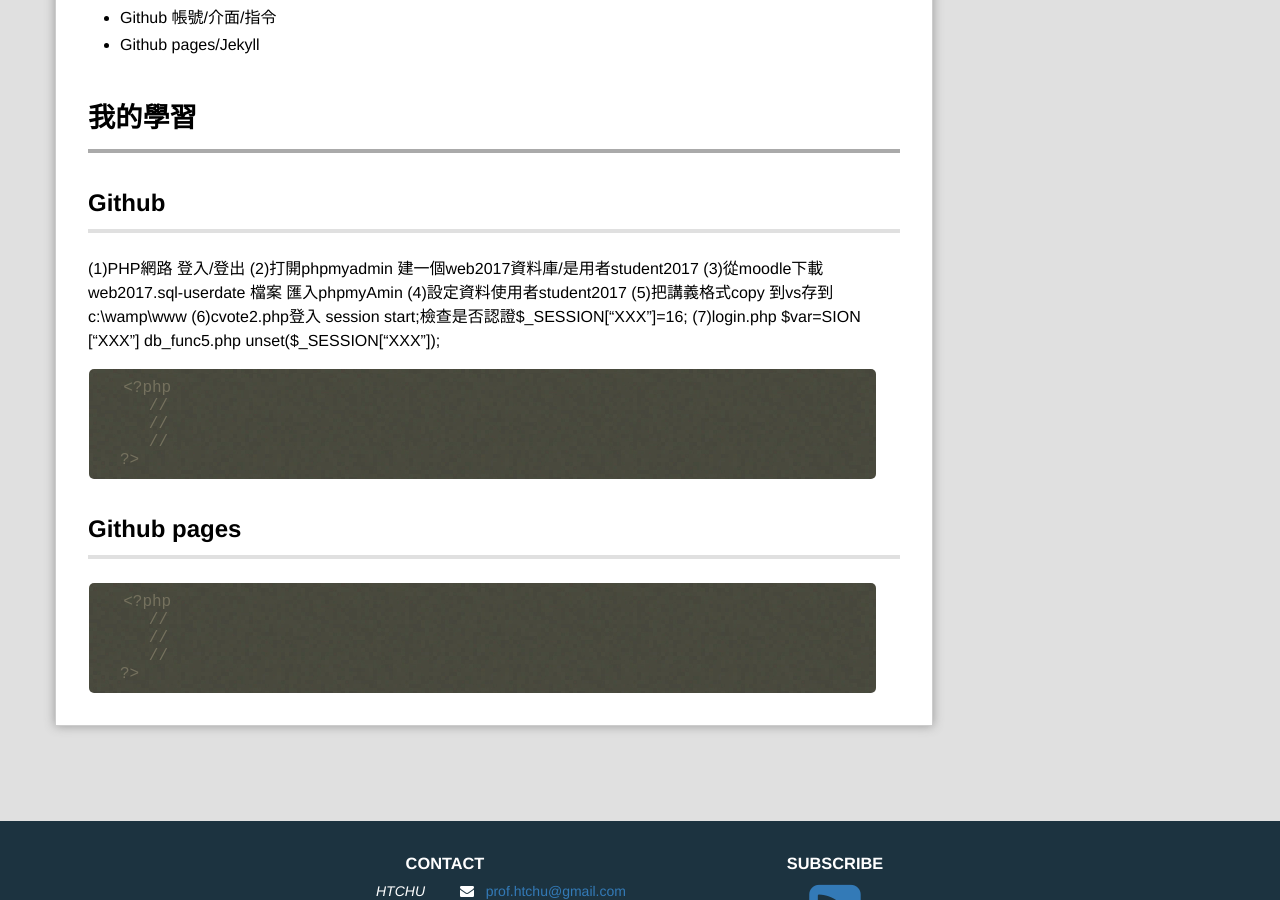
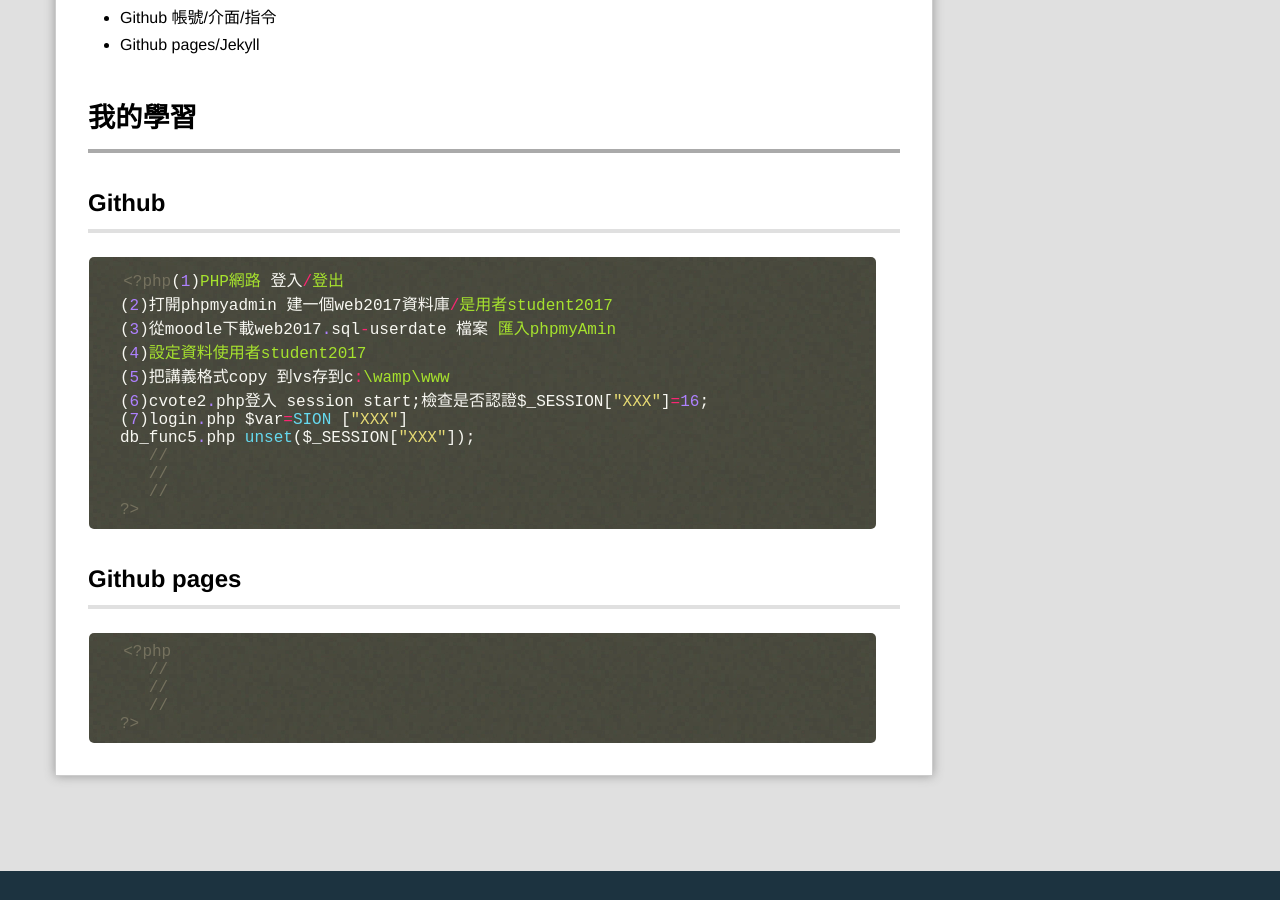
Before and after one commit to laoshay/webcourse, a Jekyll site: the page built from _posts/2017-11-08-Class8.md, in a window 1280 px wide and 900 px high, scrolled down 591 px. Built offline with Jekyll 4.4.1, drawn with Linux system fonts in a browser that asks for light colours; Markdown is read by kramdown in place of the engine named in the settings; comment, search, counter and statistics services are not loaded; part of the change alters nothing that is shown.

Commit message:
Update 2017-11-08-Class8.md

````diff
--- a/_posts/2017-11-08-Class8.md
+++ b/_posts/2017-11-08-Class8.md
@@ -16,7 +16,11 @@ github帳號及使用github做blog。。
 # 我的學習
 
 ##Github
-(1)PHP網路 登入/登出
+
+
+
+```php
+<?php(1)PHP網路 登入/登出
 (2)打開phpmyadmin 建一個web2017資料庫/是用者student2017
 (3)從moodle下載web2017.sql-userdate 檔案 匯入phpmyAmin
 (4)設定資料使用者student2017
@@ -24,10 +28,6 @@ github帳號及使用github做blog。。
 (6)cvote2.php登入 session start;檢查是否認證$_SESSION["XXX"]=16;
 (7)login.php $var=SION ["XXX"]
 db_func5.php unset($_SESSION["XXX"]);
-
-
-```php
-<?php
    //
    //
    //
````
